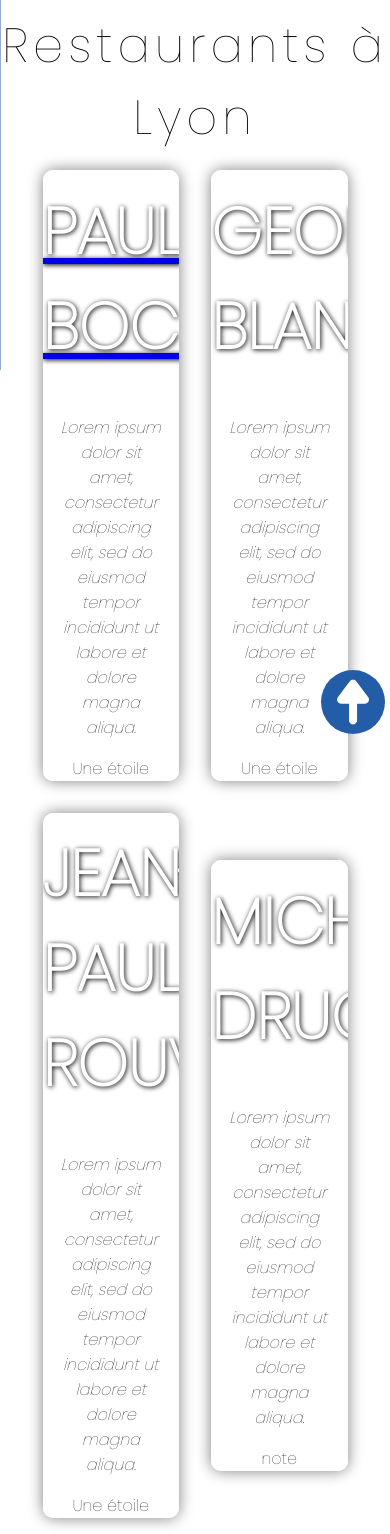
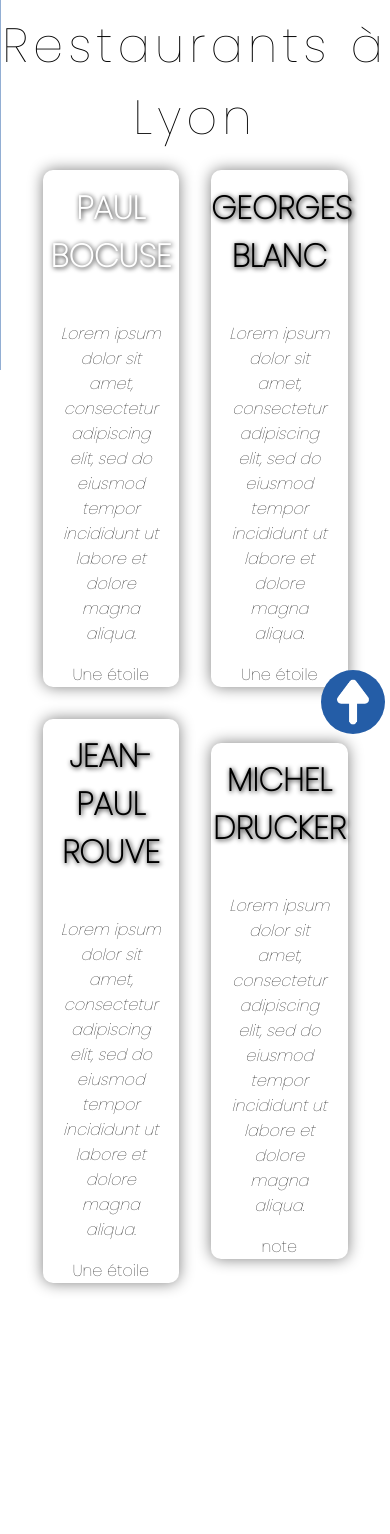
Before and after one commit to ValentinGaudin/Les-Lions, a PHP site: page /Restaurants/restaurants.php in a window 390 px wide. Shown: the part 105-1639 px from the top of the page. After the commit the page ends 1397 px from the top, so only its background shows below. Run offline with PHP 8.4, Linux system fonts and the light colour scheme.

Commit message:
Change of links in h2 and harmonizing CSS

```diff
--- a/public/Restaurants/restaurants.php
+++ b/public/Restaurants/restaurants.php
@@ -27,7 +27,7 @@
 
 
     <article class="positioningImage">
-    <a href="/Restaurants/Articles/article_default.php"><h2>Paul Bocuse</h2></a>
+   <h2><a href="/Restaurants/Articles/article_default.php">Paul Bocuse</a></h2>
 
             <img class="imageArticle" src= "">
             <p class="description">Lorem ipsum dolor sit amet, consectetur adipiscing elit, sed do eiusmod tempor incididunt ut labore et dolore magna aliqua.</p>
--- a/public/articlePageStyle.css
+++ b/public/articlePageStyle.css
@@ -13,16 +13,21 @@ h1 {
     padding-top: 10px;
     letter-spacing: 5px;
 }
-.sectionArticles {
-    display: flex;
-    justify-content: center;
-    align-items: center;
-    flex-flow: row wrap;
-    height: 1600px;
+h2 {
+    text-align: center;
+    font-size: 2em;
+    font-family: 'Poppins', sans-serif;
+    font-weight: 900;
+    text-transform: uppercase;
+    padding-top: 10%;
+    text-shadow: 1px 1px 5px black;
+}
+h2 a {
+    text-decoration: none;
+    color: white;
 }
 article {
     display: block;
-    overflow: scroll;
     border-radius: 10px;
     background-color: white;
     margin: 1em;
@@ -31,6 +36,13 @@ article {
     width: 40%;
     height: 30%;
 }
+.sectionArticles {
+    display: flex;
+    justify-content: center;
+    align-items: center;
+    flex-flow: row wrap;
+    height: 1600px;
+}
 .positioningImage {
     background-position: 50% 8%;
     background-size: 500px, 350px, auto;
@@ -38,31 +50,8 @@ article {
     background-attachment: local;
     align-items: center;
 }
-h2{
-    text-align: center;
-    font-size: 4em;
-    font-family: 'Poppins', sans-serif;
-    font-weight: 900;
-    text-transform: uppercase;
-    color: white;
-    padding-top: 10%;
-    text-decoration-line: underline white;
-    text-shadow: 1px 1px 5px black;
-}
 .imageArticle {
     width: 70%;
-}
-@media screen and (max-width:1230px){
-    article {
-        width: 35%;
-        height: 20%;
-    }
-    .sectionArticles {
-        display: flex;
-        flex-flow: row wrap;
-        width: 100%;
-        height: 100%;
-    }
 }
 .description {
     font-style: italic;
@@ -73,7 +62,6 @@ h2{
     display: flex;
     justify-content: flex-end;
 }
-
 .bouton-up{
     position: fixed;
     bottom: 0;
@@ -86,3 +74,17 @@ h2{
 #bouton{
     width: 100%;
 }
+@media screen and (max-width:1230px){
+    article {
+        width: 35%;
+        height: 20%;
+        text-decoration: none;
+    }
+    .sectionArticles {
+        display: flex;
+        flex-flow: row wrap;
+        width: 100%;
+        height: 100%;
+        text-decoration: none;
+    }
+}
--- a/public/header.css
+++ b/public/header.css
@@ -56,9 +56,6 @@ nav{
     display: none;
     cursor: pointer;
 }
-.nav-active{
-    transform: translateX(0%);
-}
 @media screen and (max-width: 768px) {
 
     .nav-links{
@@ -94,3 +91,6 @@ nav{
         display: block;
     }
 }
+.nav-active{
+    transform: translateX(0%);
+}
```
Also changed, not shown: public/indexStyle.css (+5 -3 lines).
